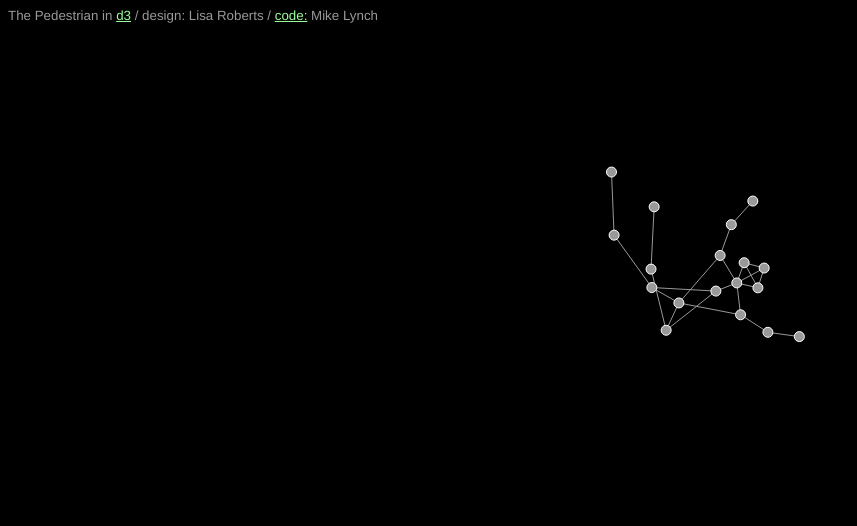
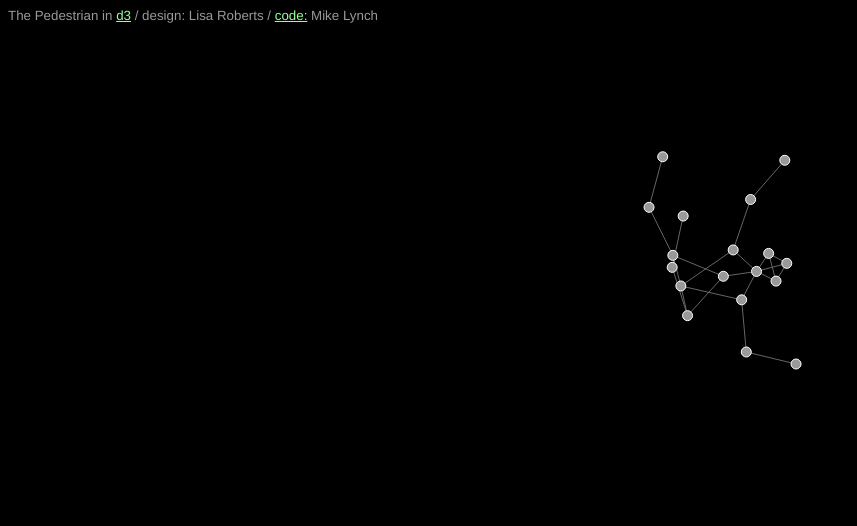
Before and after one commit to spikelynch/pedestrian_d3, a plain HTML site: page index.html in a window 1280 px wide. Shown: the whole page, without its empty margins (0-857 px from the left). Drawn offline with nearby package versions, Linux system fonts and the light colour scheme.

Commit message:
Adjusted the link distances

```diff
--- a/index.html
+++ b/index.html
@@ -17,14 +17,15 @@
 
 var width = 960,
   height = 500,
-  radius = 5;
+  radius = 5,
+  downg = 10;
 
 var svg = d3.select("body").append("svg")
     .attr("width", width)
     .attr("height", height);
 
 var force = d3.layout.force()
-.charge(-10)
+    .charge(-10)
     .gravity(0)
     .size([width, height]);
 
--- a/pedestrian.js
+++ b/pedestrian.js
@@ -30,23 +30,23 @@ pedestrian = { "nodes": [
         { "source": 2, "target": 1, "length": 30 },
         { "source": 3, "target": 1, "length": 30 },
 
-        { "source": 4, "target": 2, "length": 30 },
-        { "source": 5, "target": 4, "length": 30 },
+        { "source": 4, "target": 2, "length": 50 },
+        { "source": 5, "target": 4, "length": 50 },
 
-        { "source": 3, "target": 6, "length": 30 },
-        { "source": 6, "target": 7, "length": 30 },
+        { "source": 3, "target": 6, "length": 50 },
+        { "source": 6, "target": 7, "length": 50 },
 
-        { "source": 1, "target": 8, "length": 20 },
-        { "source": 8, "target": 10, "length": 60 },
-        { "source": 8, "target": 11, "length": 60 },
+        { "source": 1, "target": 8, "length": 30 },
+        { "source": 8, "target": 10, "length": 50 },
+        { "source": 8, "target": 11, "length": 50 },
 
         { "source": 2, "target": 9, "length": 60 },
         { "source": 3, "target": 9, "length": 60 },
         { "source": 9, "target": 10, "length": 30 },
         { "source": 9, "target": 11, "length": 30 },
-        { "source": 11, "target": 13, "length": 60 },
-        { "source": 13, "target": 15, "length": 60 },
-        { "source": 10, "target": 12, "length": 60 },
-        { "source": 12, "target": 14, "length": 60 }
+        { "source": 11, "target": 13, "length": 50 },
+        { "source": 13, "target": 15, "length": 50 },
+        { "source": 10, "target": 12, "length": 50 },
+        { "source": 12, "target": 14, "length": 50 }
     ]
              };
--- a/style.css
+++ b/style.css
@@ -4,7 +4,7 @@ body {
 }
 
 .limb {
-  stroke: #999;
+  stroke: #666;
 }
 
 .joint {
```
